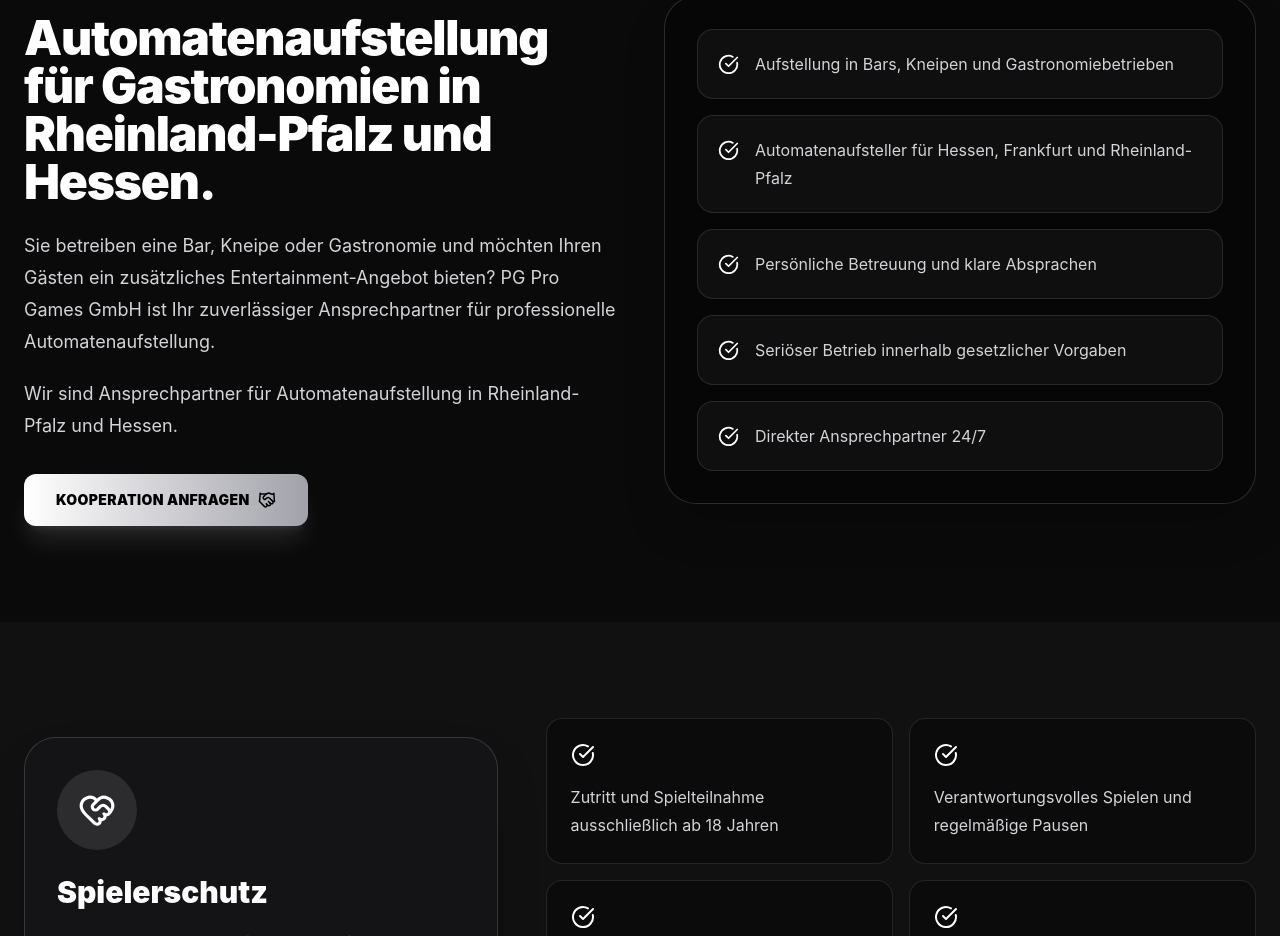
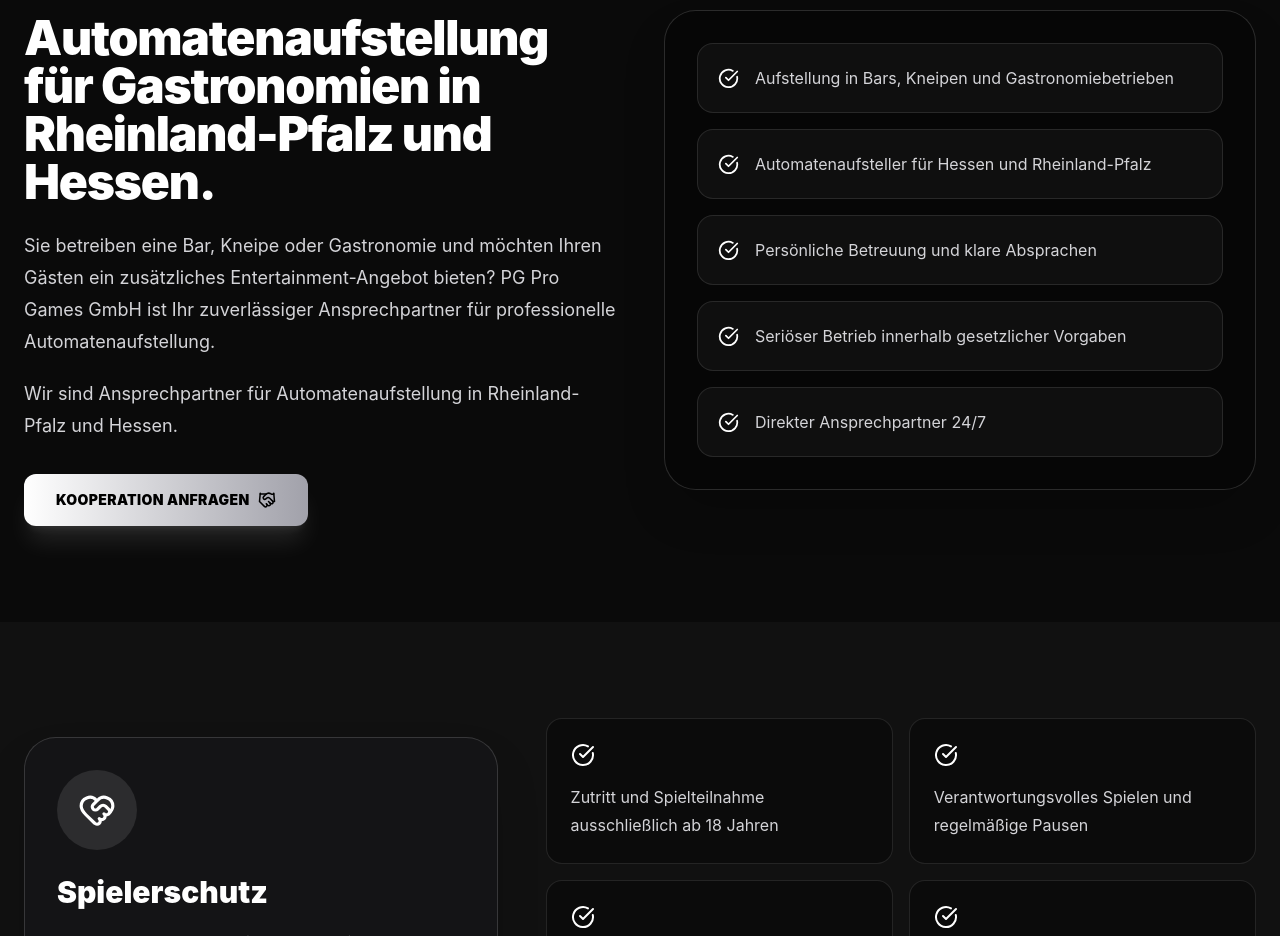
Before and after one commit to ErdemTopalVegas/pgprogames-website, a React (Vite) app: page / in a window 1280 px wide. Shown: the part 3046-3982 px from the top of the page. Built offline with nearby package versions, Linux system fonts and the light colour scheme.

Commit message:
Update Website.jsx

```diff
--- a/src/Website.jsx
+++ b/src/Website.jsx
@@ -38,7 +38,7 @@
 
     setMeta(
       "description",
-      "Spielhalle Vegas von PG Pro Games GmbH: Moderne Spielhallen in Baumholder und Montabaur sowie professionelle Automatenaufstellung für Gastronomien in Rheinland-Pfalz, Hessen und Frankfurt."
+      "Spielhalle Vegas von PG Pro Games GmbH: Moderne Spielhallen in Baumholder und Montabaur sowie professionelle Automatenaufstellung für Gastronomien in Rheinland-Pfalz und Hessen."
     );
     setMeta(
       "keywords",
@@ -304,7 +304,7 @@
             <div className="space-y-4">
               {[
                 "Aufstellung in Bars, Kneipen und Gastronomiebetrieben",
-                "Automatenaufsteller für Hessen, Frankfurt und Rheinland-Pfalz",
+                "Automatenaufsteller für Hessen und Rheinland-Pfalz",
                 "Persönliche Betreuung und klare Absprachen",
                 "Seriöser Betrieb innerhalb gesetzlicher Vorgaben",
                 "Direkter Ansprechpartner 24/7" ,
```
